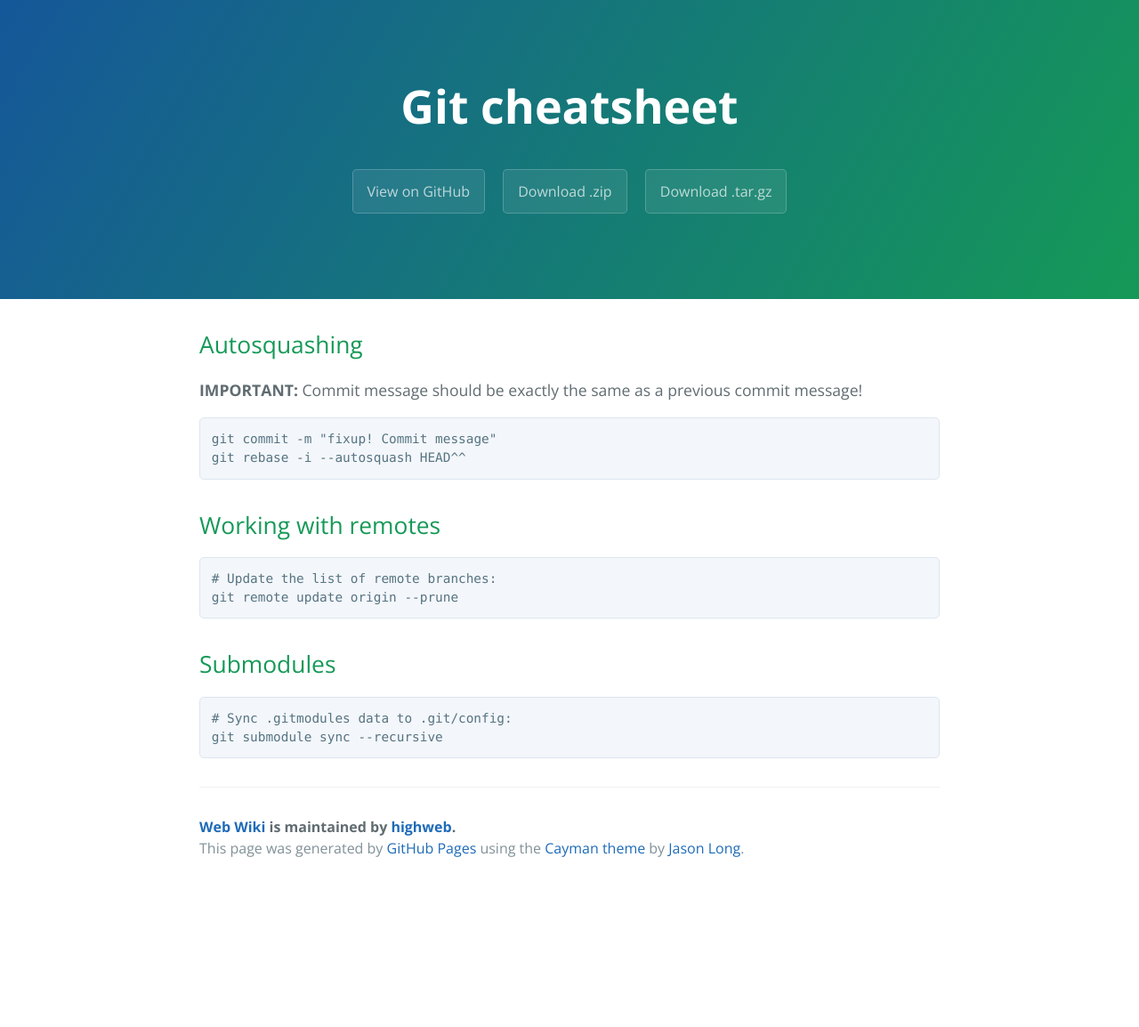
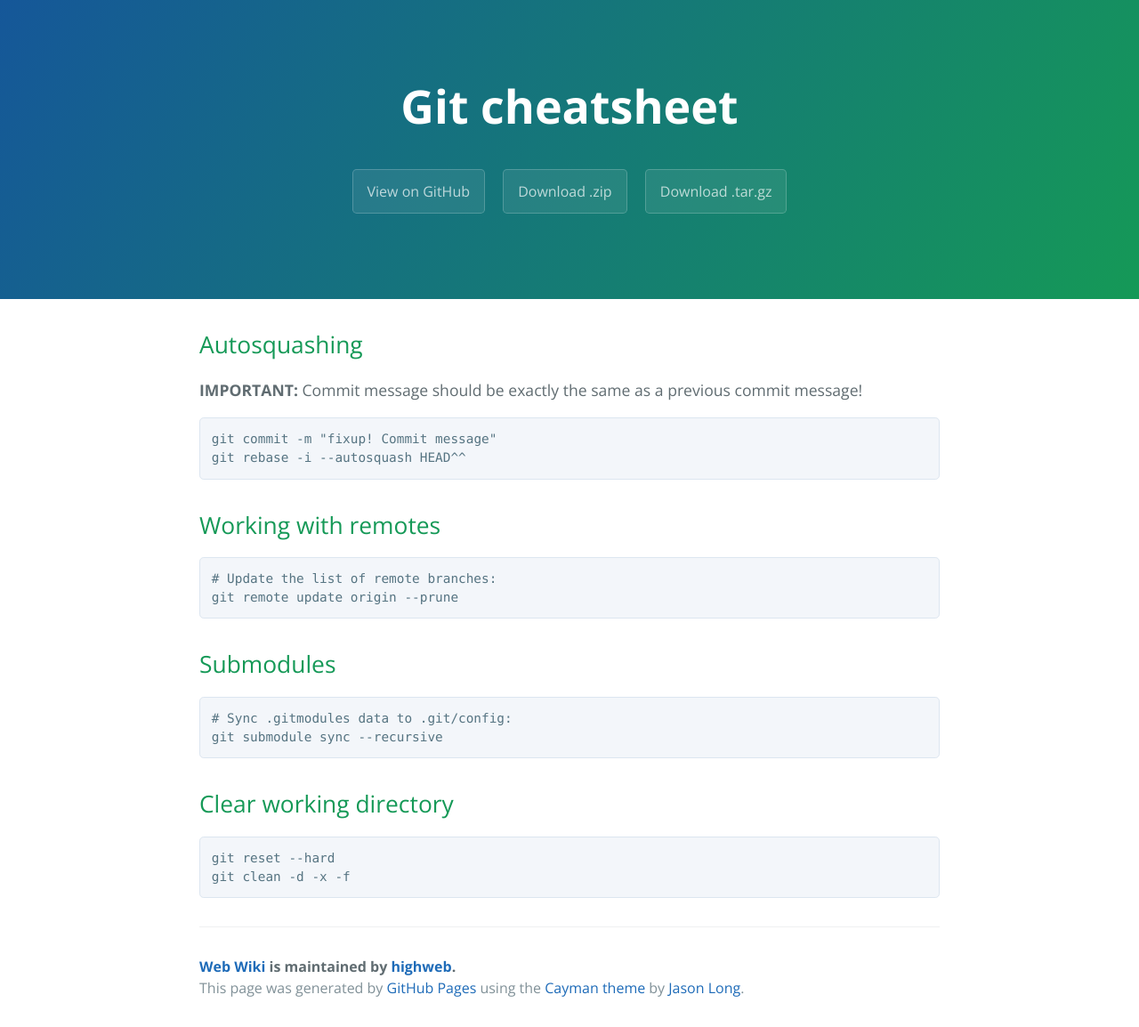
Before and after one commit to highweb/web-wiki, a Jekyll site: the page built from git.md, in a window 1280 px wide. Shown: the whole page at 89% size. Built offline with Jekyll 4.4.1, drawn with Linux system fonts in a browser that asks for light colours; before the commit the page ends 997 px from its top, so only the background shows below that.

Commit message:
Update git.md

````diff
--- a/git.md
+++ b/git.md
@@ -23,3 +23,9 @@ git remote update origin --prune
 # Sync .gitmodules data to .git/config:
 git submodule sync --recursive
 ```
+
+## Clear working directory
+```sh
+git reset --hard
+git clean -d -x -f
+```
````
